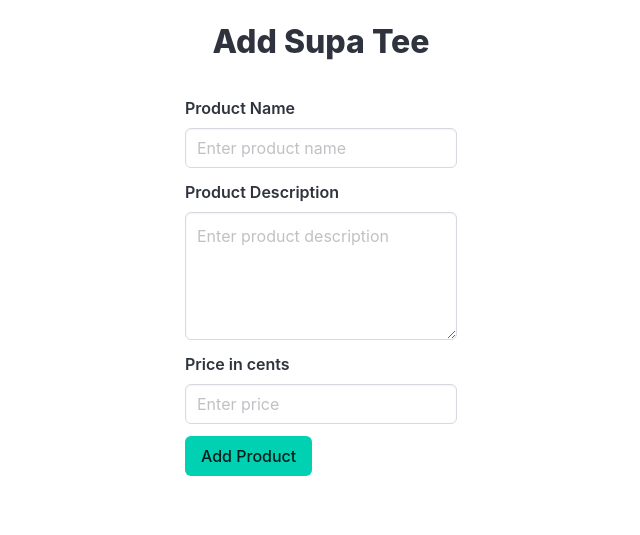
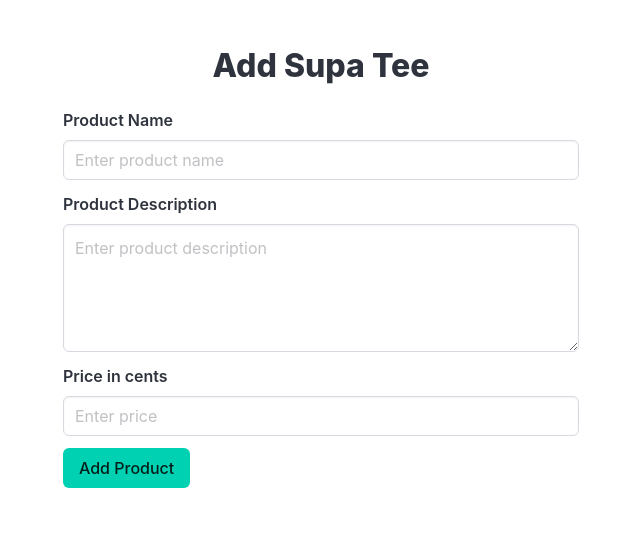
Before and after one commit to MoigeMatino/flask-stripe-one-time-payments, a Flask app: page /products in a window 1280 px wide. Shown: the top 535 px of the page, without its empty margins (319-959 px from the left). Run offline with Flask 3, Linux system fonts and the light colour scheme; some libraries are stand-ins or nearby versions.

Commit message:
style: modify styles static file
- Modify styles.css to apply custom styles to product listing template

- Add bottom margin to create new product button

- Add section container to form and field class div to submit button for consistent styling on create supa tee form

```diff
--- a/app/static/css/styles.css
+++ b/app/static/css/styles.css
@@ -1,19 +1,19 @@
-.columns {
+.product-list .columns {
     margin: 0;
 }
-.column {
+.product-list .column {
     display: flex;
     justify-content: center;
     margin-bottom: 20px;
 }
-.box {
+.product-list .box {
     width: 100%;
 }
-.media-content {
+.product-list .media-content {
     display: flex;
     flex-direction: column;
     justify-content: space-between;
 }
-.has-text-centered {
+.product-list .has-text-centered {
     margin-top: 10px;
 }
--- a/app/templates/add_product.html
+++ b/app/templates/add_product.html
@@ -1,10 +1,11 @@
 {% extends "base.html" %}
 
 {% block content %}
-<div class="container mt-5 is-light">
+<section class="section">
+    <div class="container">
         <h1 class="title has-text-centered">Add Supa Tee</h1>
         <div class="columns is-centered">
-        <div class="column is-half">
+            <div class="column is-half-desktop is-two-thirds-tablet is-full-mobile">
                 <form action="{{ url_for('api_bp.add_product') }}" method="POST">
                     <div class="field">
                         <label for="productName" class="label">Product Name</label>
@@ -24,9 +25,14 @@
                             <input type="number" class="input" id="productPrice" name="price" placeholder="Enter price" required>
                         </div>
                     </div>
+                    <div class="field">
+                        <div class="control">
                             <button type="submit" class="button is-primary">Add Product</button>
+                        </div>
+                    </div>
                 </form>
             </div>
         </div>
     </div>
+</section>
 {% endblock %}
--- a/app/templates/list_products.html
+++ b/app/templates/list_products.html
@@ -1,11 +1,11 @@
 {% extends "base.html" %}
 
 {% block content %}
-<h1 class="title has-text-centered">Products</h1>
+<h1 class="title has-text-centered">Supa Tees</h1>
 <div class="has-text-centered">
-    <a href="{{ url_for('frontend_bp.add_product_view') }}" class="button is-primary">Create New Product</a>
+    <a href="{{ url_for('frontend_bp.add_product_view') }}" class="button is-primary mb-4">Create New Product</a>
 </div>
-<div class="columns is-multiline is-centered">
+<div class="columns is-multiline is-centered product-list">
     {% for product in products %}
     <div class="column is-one-quarter">
         <div class="box">
```
Lines whose indentation alone changed are shown as unchanged.
